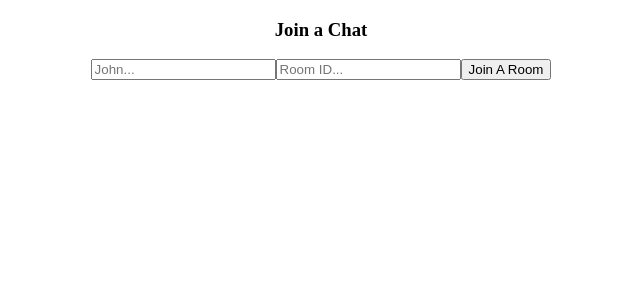
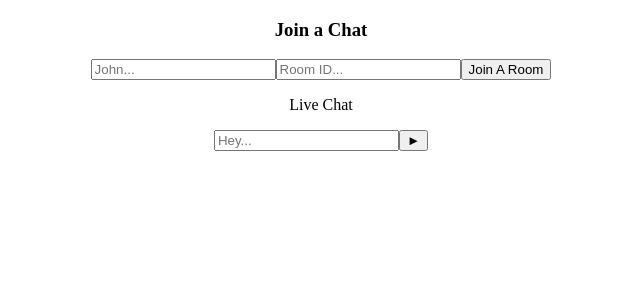
Before and after one commit to nikhil321vijayan/chat-app-client, a React (Create React App) app: page / in a window 1280 px wide. Shown: the top 300 px of the page, without its empty margins (319-959 px from the left). Built offline with nearby package versions, Linux system fonts and the light colour scheme; no server answers.

Commit message:
Created Chat component

```diff
--- a/src/App.js
+++ b/src/App.js
@@ -1,6 +1,7 @@
 import './App.css';
 import io from 'socket.io-client';
 import { useState } from 'react';
+import Chat from './Chat';
 
 const socket = io.connect("http://localhost:3001");
 
@@ -32,6 +33,8 @@
             }}
       />
       <button onClick={joinRoom}>Join A Room</button>
+
+      <Chat socket={socket} username={username} room={room} />
     </div>
   );
 }
--- /dev/null
+++ b/src/Chat.js
@@ -0,0 +1,40 @@
+import React, { useState } from 'react'
+
+function Chat({socket, username, room}) {
+    const [currentMessage, setCurrentMessage] = useState("");
+
+    const sendMessage = async () => {
+        if(currentMessage !== "") {
+            const messageData = {
+                room: room,
+                author: username,
+                message: currentMessage,
+                time: new Date(Date.now()).getHours() + ":" +  new Date(Date.now()).getMinutes()
+            };
+
+            await socket.emit("send_message", messageData);
+        };
+
+    };
+
+    return (
+        <div>
+            <div className='chat-header'>
+                <p>Live Chat</p>
+            </div>
+            <div className='chat-body'></div>
+            <div className='chat-footer'>
+                <input
+                    type="text"
+                    placeholder='Hey...'
+                    onChange={(event) => {
+                        setCurrentMessage(event.target.value)
+                    }}
+            />
+                <button onClick={sendMessage}>&#9658;</button>
+            </div>
+        </div>
+    )
+};
+
+export default Chat;
```
